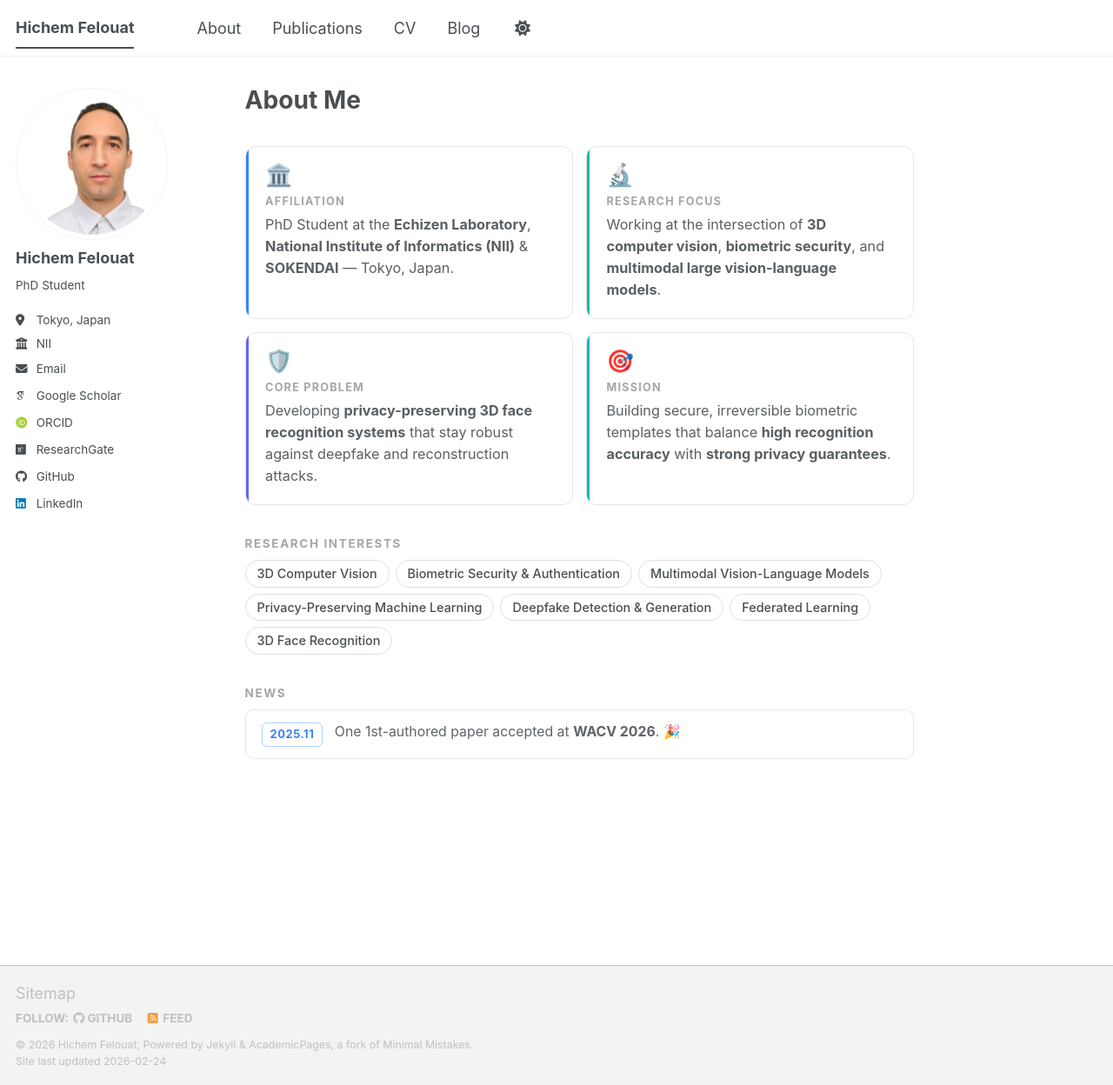
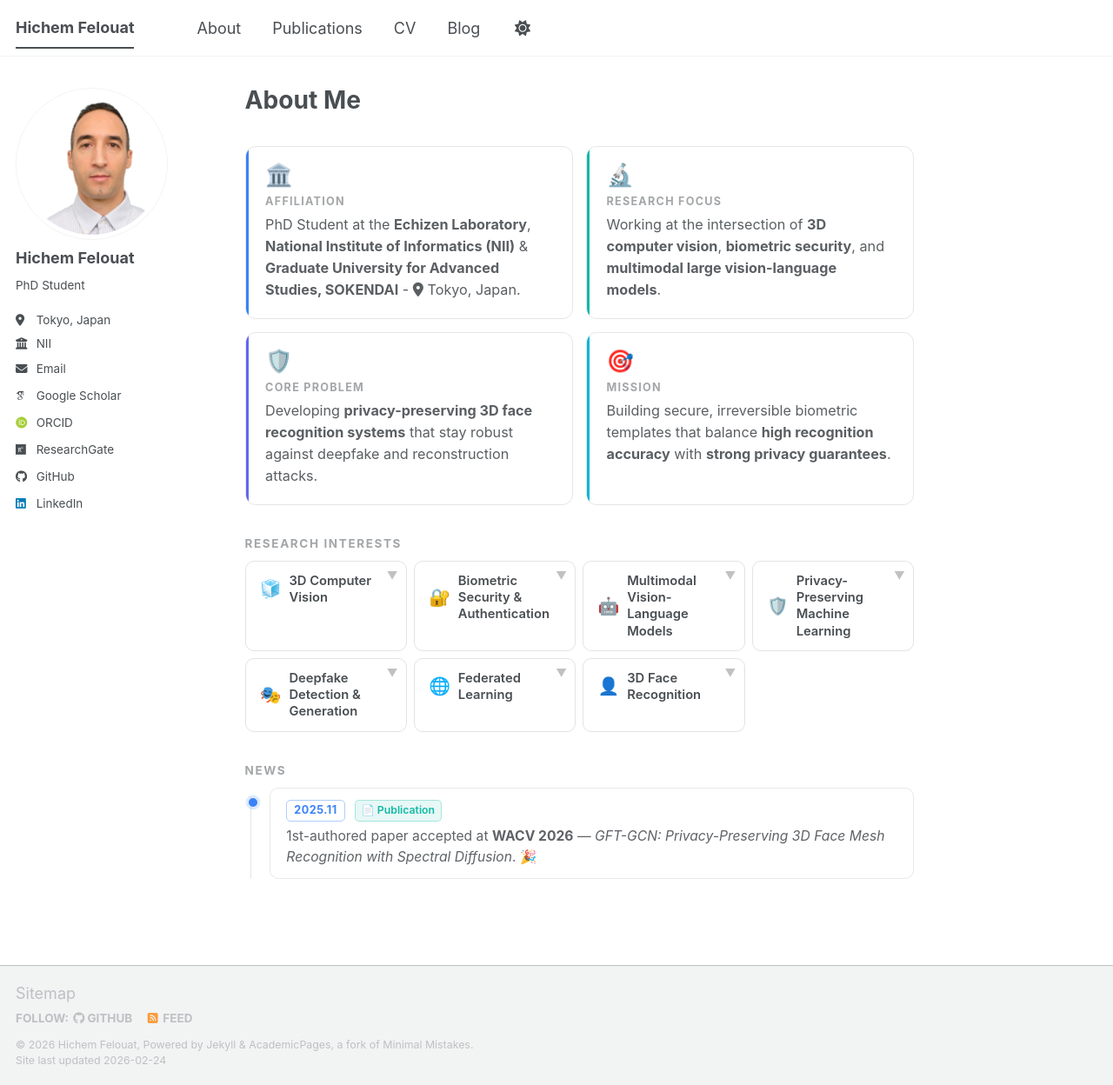
Before and after one commit to hichemfelouat/hichemfelouat.github.io, a Jekyll site: the page built from _pages/about.md, in a window 1280 px wide and 1248 px high. Shown: the whole window at 87% size. Built offline with Jekyll 4.4.1, drawn with Linux system fonts in a browser that asks for light colours; some web fonts are replaced; a script bundle is joined from its source files by our own code; library files that are not in the unit come from our copies; some of the changed lines change nothing that is shown.

Commit message:
Update about.md

```diff
--- a/_pages/about.md
+++ b/_pages/about.md
@@ -13,20 +13,25 @@
   -moz-user-select: text !important;
 }
 
-/* ── Fade-in animation ── */
+/* ── Animations ── */
 @keyframes fadeUp {
   from { opacity: 0; transform: translateY(16px); }
   to   { opacity: 1; transform: translateY(0); }
 }
+@keyframes pulse {
+  0%, 100% { box-shadow: 0 0 0 0 rgba(59,130,246,0.4); }
+  50%       { box-shadow: 0 0 0 6px rgba(59,130,246,0); }
+}
 
-/* ── Bio split cards ── */
+/* ══════════════════════════════════════
+   BIO CARDS
+══════════════════════════════════════ */
 .bio-grid {
   display: grid;
   grid-template-columns: 1fr 1fr;
   gap: 0.85em;
   margin: 1.4em 0 2em 0;
 }
-
 .bio-card {
   border: 1px solid rgba(128,128,128,0.2);
   border-radius: 12px;
@@ -36,164 +41,181 @@
   opacity: 0;
   animation: fadeUp 0.5s ease forwards;
   transition: border-color 0.2s, transform 0.2s;
-  /* No background — inherits from theme, works in dark & light */
 }
-
-.bio-card:hover {
-  border-color: rgba(128,128,128,0.5);
-  transform: translateY(-2px);
-}
-
-/* Staggered animation delays */
+.bio-card:hover { border-color: rgba(128,128,128,0.5); transform: translateY(-2px); }
 .bio-card:nth-child(1) { animation-delay: 0.05s; }
 .bio-card:nth-child(2) { animation-delay: 0.15s; }
 .bio-card:nth-child(3) { animation-delay: 0.25s; }
 .bio-card:nth-child(4) { animation-delay: 0.35s; }
-
-/* Accent left bar — uses a semi-transparent teal that works on any background */
 .bio-card::before {
   content: '';
   position: absolute;
   left: 0; top: 0; bottom: 0;
   width: 3px;
   border-radius: 12px 0 0 12px;
-  background: currentColor;
-  opacity: 0.25;
 }
-.bio-card.accent-blue::before  { color: #3b82f6; opacity: 1; }
-.bio-card.accent-teal::before  { color: #14b8a6; opacity: 1; }
-.bio-card.accent-indigo::before { color: #6366f1; opacity: 1; }
-.bio-card.accent-cyan::before  { color: #06b6d4; opacity: 1; }
+.bio-card.accent-blue::before   { background: #3b82f6; }
+.bio-card.accent-teal::before   { background: #14b8a6; }
+.bio-card.accent-indigo::before { background: #6366f1; }
+.bio-card.accent-cyan::before   { background: #06b6d4; }
+.bio-card-icon  { font-size: 1.4em; margin-bottom: 0.35em; display: block; line-height: 1; }
+.bio-card-label { font-size: 0.7em; font-weight: 700; text-transform: uppercase; letter-spacing: 0.1em; opacity: 0.5; margin-bottom: 0.3em; }
+.bio-card-text  { font-size: 0.9em; line-height: 1.55; opacity: 0.9; }
 
-.bio-card-icon {
-  font-size: 1.4em;
-  margin-bottom: 0.35em;
-  display: block;
-  line-height: 1;
+/* ══════════════════════════════════════
+   RESEARCH INTERESTS — EXPANDABLE GRID
+══════════════════════════════════════ */
+.interest-section { margin: 0 0 2em 0; }
+.interest-section > h2 {
+  font-size: 0.75em; font-weight: 700; text-transform: uppercase;
+  letter-spacing: 0.12em; opacity: 0.5; margin-bottom: 0.9em;
+  padding: 0; border: none;
 }
 
-.bio-card-label {
-  font-size: 0.7em;
-  font-weight: 700;
-  text-transform: uppercase;
-  letter-spacing: 0.1em;
-  opacity: 0.5;
-  margin-bottom: 0.3em;
+.interest-grid {
+  display: grid;
+  grid-template-columns: repeat(auto-fill, minmax(160px, 1fr));
+  gap: 8px;
 }
 
-.bio-card-text {
-  font-size: 0.9em;
-  line-height: 1.55;
-  opacity: 0.9;
+.interest-card {
+  border: 1px solid rgba(128,128,128,0.22);
+  border-radius: 10px;
+  padding: 0.7em 0.9em;
+  cursor: pointer;
+  opacity: 0;
+  animation: fadeUp 0.4s ease forwards;
+  animation-fill-mode: forwards;
+  transition: border-color 0.18s, transform 0.18s;
+  position: relative;
+  overflow: hidden;
+}
+.interest-card:hover { border-color: rgba(128,128,128,0.55); transform: translateY(-2px); }
+.interest-card.active {
+  border-color: rgba(59,130,246,0.6);
+  grid-column: 1 / -1;
 }
 
-.bio-card-text strong {
-  opacity: 1;
+.interest-card:nth-child(1) { animation-delay: 0.40s; }
+.interest-card:nth-child(2) { animation-delay: 0.47s; }
+.interest-card:nth-child(3) { animation-delay: 0.54s; }
+.interest-card:nth-child(4) { animation-delay: 0.61s; }
+.interest-card:nth-child(5) { animation-delay: 0.68s; }
+.interest-card:nth-child(6) { animation-delay: 0.75s; }
+.interest-card:nth-child(7) { animation-delay: 0.82s; }
+
+.ic-header { display: flex; align-items: center; gap: 0.5em; }
+.ic-emoji  { font-size: 1.1em; flex-shrink: 0; }
+.ic-name   { font-size: 0.82em; font-weight: 600; line-height: 1.3; }
+
+.ic-desc {
+  display: none;
+  font-size: 0.8em;
+  line-height: 1.55;
+  margin-top: 0.6em;
+  padding-top: 0.6em;
+  border-top: 1px solid rgba(128,128,128,0.18);
+  opacity: 0.8;
+}
+.interest-card.active .ic-desc { display: block; }
+
+.ic-toggle {
+  position: absolute;
+  top: 0.6em; right: 0.75em;
+  font-size: 0.7em;
+  opacity: 0.35;
+  transition: transform 0.2s, opacity 0.2s;
+  pointer-events: none;
+}
+.interest-card.active .ic-toggle { transform: rotate(180deg); opacity: 0.7; }
+
+/* ══════════════════════════════════════
+   NEWS — TIMELINE
+══════════════════════════════════════ */
+.news-section { margin: 0 0 1em 0; }
+.news-section > h2 {
+  font-size: 0.75em; font-weight: 700; text-transform: uppercase;
+  letter-spacing: 0.12em; opacity: 0.5; margin-bottom: 0.9em;
+  border: none; padding: 0;
 }
 
-/* ── Research interest tags ── */
-.interest-section { margin: 0 0 2em 0; }
-
-.interest-section h2 {
-  font-size: 0.75em;
-  font-weight: 700;
-  text-transform: uppercase;
-  letter-spacing: 0.12em;
-  opacity: 0.5;
-  margin-bottom: 0.8em;
-  padding-bottom: 0;
-  border: none;
+.news-timeline {
+  position: relative;
+  padding-left: 1.6em;
+}
+.news-timeline::before {
+  content: '';
+  position: absolute;
+  left: 6px; top: 10px; bottom: 0;
+  width: 1px;
+  background: rgba(128,128,128,0.2);
 }
 
-.interest-tags {
-  display: flex;
-  flex-wrap: wrap;
-  gap: 7px;
+.news-entry {
+  position: relative;
+  margin-bottom: 1em;
+  opacity: 0;
+  animation: fadeUp 0.45s ease forwards;
+}
+.news-entry:nth-child(1) { animation-delay: 0.90s; }
+.news-entry:nth-child(2) { animation-delay: 1.00s; }
+.news-entry:nth-child(3) { animation-delay: 1.10s; }
+
+.news-entry::before {
+  content: '';
+  position: absolute;
+  left: -1.38em;
+  top: 0.65em;
+  width: 10px; height: 10px;
+  border-radius: 50%;
+  background: rgba(128,128,128,0.3);
+  border: 2px solid rgba(128,128,128,0.4);
+  transition: background 0.2s;
+}
+.news-entry.is-new::before {
+  background: #3b82f6;
+  border-color: #3b82f6;
+  animation: pulse 1.8s ease infinite;
 }
 
-.interest-tag {
-  border: 1px solid rgba(128,128,128,0.25);
-  border-radius: 99px;
-  padding: 4px 13px;
-  font-size: 0.8em;
-  font-weight: 500;
-  opacity: 0;
-  animation: fadeUp 0.4s ease forwards;
-  transition: border-color 0.18s, opacity 0.18s;
-  cursor: default;
+.news-bubble {
+  border: 1px solid rgba(128,128,128,0.18);
+  border-radius: 10px;
+  padding: 0.7em 1em;
+  transition: border-color 0.2s, transform 0.18s;
 }
+.news-bubble:hover { border-color: rgba(128,128,128,0.4); transform: translateX(3px); }
 
-.interest-tag:hover {
-  border-color: rgba(128,128,128,0.6);
-  opacity: 1 !important;
+.news-meta {
+  display: flex;
+  align-items: center;
+  gap: 0.6em;
+  margin-bottom: 0.3em;
+  flex-wrap: wrap;
 }
-
-/* Stagger tags */
-.interest-tag:nth-child(1) { animation-delay: 0.4s; }
-.interest-tag:nth-child(2) { animation-delay: 0.47s; }
-.interest-tag:nth-child(3) { animation-delay: 0.54s; }
-.interest-tag:nth-child(4) { animation-delay: 0.61s; }
-.interest-tag:nth-child(5) { animation-delay: 0.68s; }
-.interest-tag:nth-child(6) { animation-delay: 0.75s; }
-.interest-tag:nth-child(7) { animation-delay: 0.82s; }
-
-/* Final opacity after animation */
-.interest-tag { animation-fill-mode: forwards; }
-
-/* ── News section ── */
-.news-section { margin: 0 0 1em 0; }
-
-.news-section h2 {
-  font-size: 0.75em;
-  font-weight: 700;
-  text-transform: uppercase;
-  letter-spacing: 0.12em;
-  opacity: 0.5;
-  margin-bottom: 0.8em;
-  border: none;
-  padding: 0;
+.news-date-badge {
+  font-size: 0.7em; font-weight: 700; letter-spacing: 0.04em;
+  padding: 2px 8px; border-radius: 5px;
+  border: 1px solid rgba(59,130,246,0.4);
+  color: #3b82f6; white-space: nowrap;
 }
-
-.news-item {
-  display: flex;
-  align-items: flex-start;
-  gap: 0.75em;
-  padding: 0.75em 1em;
-  border-radius: 10px;
-  border: 1px solid rgba(128,128,128,0.18);
-  margin-bottom: 0.6em;
-  opacity: 0;
-  animation: fadeUp 0.45s ease 0.9s forwards;
-  transition: border-color 0.2s;
+.news-tag {
+  font-size: 0.68em; font-weight: 600;
+  padding: 2px 7px; border-radius: 5px;
+  background: rgba(20,184,166,0.1);
+  color: #14b8a6;
+  border: 1px solid rgba(20,184,166,0.3);
 }
-
-.news-item:hover { border-color: rgba(128,128,128,0.4); }
-
-.news-date {
-  font-size: 0.72em;
-  font-weight: 700;
-  letter-spacing: 0.04em;
-  white-space: nowrap;
-  padding: 3px 9px;
-  border-radius: 6px;
-  border: 1px solid rgba(59,130,246,0.4);
-  color: #3b82f6;
-  margin-top: 1px;
-  flex-shrink: 0;
-}
-
-.news-text {
-  font-size: 0.88em;
-  line-height: 1.5;
-  opacity: 0.88;
-}
+.news-body { font-size: 0.87em; line-height: 1.5; opacity: 0.88; }
 
 /* ── Responsive ── */
 @media (max-width: 580px) {
   .bio-grid { grid-template-columns: 1fr; }
+  .interest-grid { grid-template-columns: 1fr 1fr; }
 }
 </style>
 
+<!-- ═══════════ BIO CARDS ═══════════ -->
 <div class="bio-grid">
 
   <div class="bio-card accent-blue">
@@ -202,7 +224,7 @@
     <div class="bio-card-text">
       PhD Student at the <strong>Echizen Laboratory</strong>,
       <strong>National Institute of Informatics (NII)</strong> &amp;
-      <strong>SOKENDAI</strong> — Tokyo, Japan.
+      <strong>Graduate University for Advanced Studies, SOKENDAI</strong> - <i class="fas fa-location-dot"></i> Tokyo, Japan.
     </div>
   </div>
 
@@ -237,23 +259,83 @@
 
 </div>
 
+<!-- ═══════════ RESEARCH INTERESTS ═══════════ -->
 <div class="interest-section">
 <h2>Research Interests</h2>
-<div class="interest-tags">
-  <span class="interest-tag">3D Computer Vision</span>
-  <span class="interest-tag">Biometric Security &amp; Authentication</span>
-  <span class="interest-tag">Multimodal Vision-Language Models</span>
-  <span class="interest-tag">Privacy-Preserving Machine Learning</span>
-  <span class="interest-tag">Deepfake Detection &amp; Generation</span>
-  <span class="interest-tag">Federated Learning</span>
-  <span class="interest-tag">3D Face Recognition</span>
+<div class="interest-grid">
+
+  <div class="interest-card" onclick="toggleInterest(this)">
+    <span class="ic-toggle">▼</span>
+    <div class="ic-header"><span class="ic-emoji">🧊</span><span class="ic-name">3D Computer Vision</span></div>
+    <div class="ic-desc">Analyzing and reconstructing 3D scenes from images or sensors — including 3D face meshes, point clouds, and depth estimation for secure biometric applications.</div>
+  </div>
+
+  <div class="interest-card" onclick="toggleInterest(this)">
+    <span class="ic-toggle">▼</span>
+    <div class="ic-header"><span class="ic-emoji">🔐</span><span class="ic-name">Biometric Security &amp; Authentication</span></div>
+    <div class="ic-desc">Designing robust systems that verify identity using physiological traits while defending against spoofing, replay, and presentation attacks.</div>
+  </div>
+
+  <div class="interest-card" onclick="toggleInterest(this)">
+    <span class="ic-toggle">▼</span>
+    <div class="ic-header"><span class="ic-emoji">🤖</span><span class="ic-name">Multimodal Vision-Language Models</span></div>
+    <div class="ic-desc">Combining visual and textual understanding in large foundation models (LVLMs) to enable richer, context-aware reasoning about images, faces, and 3D content.</div>
+  </div>
+
+  <div class="interest-card" onclick="toggleInterest(this)">
+    <span class="ic-toggle">▼</span>
+    <div class="ic-header"><span class="ic-emoji">🛡️</span><span class="ic-name">Privacy-Preserving Machine Learning</span></div>
+    <div class="ic-desc">Building ML pipelines that protect sensitive data through cancelable biometrics, secure template transformation, and differential privacy techniques.</div>
+  </div>
+
+  <div class="interest-card" onclick="toggleInterest(this)">
+    <span class="ic-toggle">▼</span>
+    <div class="ic-header"><span class="ic-emoji">🎭</span><span class="ic-name">Deepfake Detection &amp; Generation</span></div>
+    <div class="ic-desc">Studying how synthetic faces are created (GANs, diffusion, 3D morphing) and developing detection models that expose manipulation artifacts in 2D and 3D.</div>
+  </div>
+
+  <div class="interest-card" onclick="toggleInterest(this)">
+    <span class="ic-toggle">▼</span>
+    <div class="ic-header"><span class="ic-emoji">🌐</span><span class="ic-name">Federated Learning</span></div>
+    <div class="ic-desc">Training models collaboratively across decentralized devices without sharing raw data — critical for privacy-preserving biometric systems across institutions.</div>
+  </div>
+
+  <div class="interest-card" onclick="toggleInterest(this)">
+    <span class="ic-toggle">▼</span>
+    <div class="ic-header"><span class="ic-emoji">👤</span><span class="ic-name">3D Face Recognition</span></div>
+    <div class="ic-desc">Recognizing individuals from 3D facial geometry (meshes, point clouds) rather than 2D images, achieving stronger liveness and anti-spoofing guarantees.</div>
+  </div>
+
 </div>
 </div>
 
+<!-- ═══════════ NEWS TIMELINE ═══════════ -->
 <div class="news-section">
 <h2>News</h2>
-<div class="news-item">
-  <span class="news-date">2025.11</span>
-  <span class="news-text">One 1st-authored paper accepted at <strong>WACV 2026</strong>. 🎉</span>
+<div class="news-timeline">
+
+  <div class="news-entry is-new">
+    <div class="news-bubble">
+      <div class="news-meta">
+        <span class="news-date-badge">2025.11</span>
+        <span class="news-tag">📄 Publication</span>
+      </div>
+      <div class="news-body">
+        1st-authored paper accepted at <strong>WACV 2026</strong> —
+        <em>GFT-GCN: Privacy-Preserving 3D Face Mesh Recognition with Spectral Diffusion</em>. 🎉
+      </div>
+    </div>
+  </div>
+
 </div>
 </div>
+
+<script>
+function toggleInterest(card) {
+  var wasActive = card.classList.contains('active');
+  document.querySelectorAll('.interest-card').forEach(function(c) {
+    c.classList.remove('active');
+  });
+  if (!wasActive) card.classList.add('active');
+}
+</script>
```
